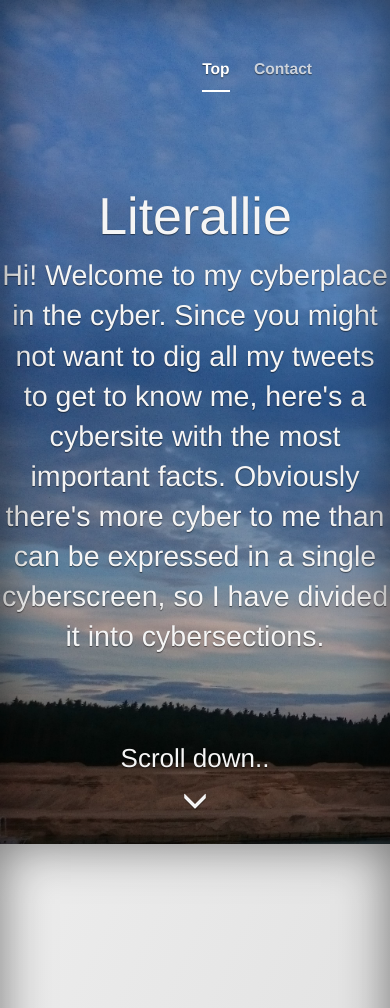
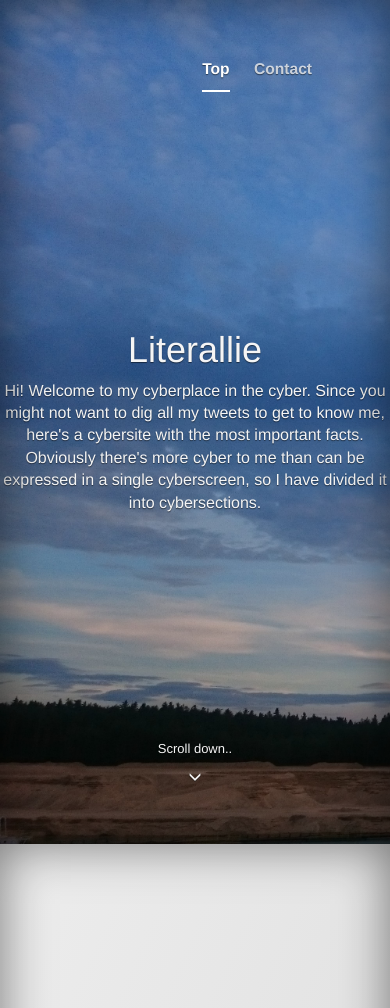
Before and after one commit to literalplus/literalplus.github.io, a PHP site: page / in a window 390 px wide. Shown: the top 1008 px of the page. Run offline with PHP 8.4, Linux system fonts and the light colour scheme; some libraries are stand-ins or nearby versions.

Commit message:
Lower font sizes for small screens (phones)

```diff
--- a/styles.css
+++ b/styles.css
@@ -24,7 +24,7 @@ body {
 }
 
 .outer-container {
-display: table; /* this is fine.gif */
+    display: table; /* this is fine.gif */
 }
 
 
@@ -37,18 +37,6 @@ display: table; /* this is fine.gif */
 .inner-content, .inner-footer, .inner-header {
     margin: auto;
     text-align: center;
-}
-
-p {
-    font-size: 200%;
-}
-
-.lead {
-    font-size: 220%;
-}
-
-h1 {
-    font-size: 400%;
 }
 
 .fixed-screen {
@@ -148,4 +136,17 @@ h1 {
     .inner-header {
         top: 0;
     }
+
+    /* Increase font sizes since we have a lot more space on wider screens */
+    p {
+        font-size: 200%;
+    }
+
+    .lead {
+        font-size: 220%;
+    }
+
+    h1 {
+        font-size: 400%;
+    }
 }
```
